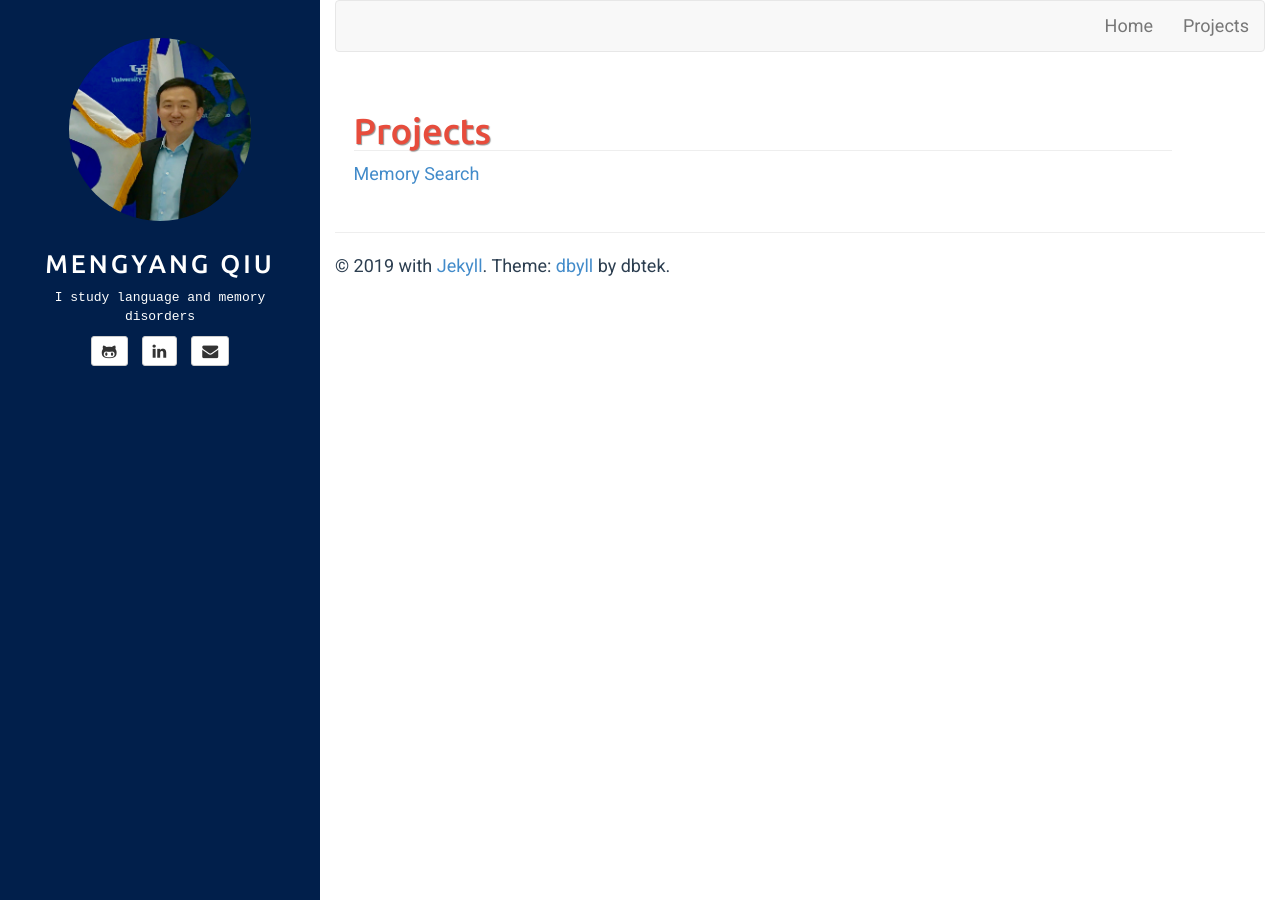
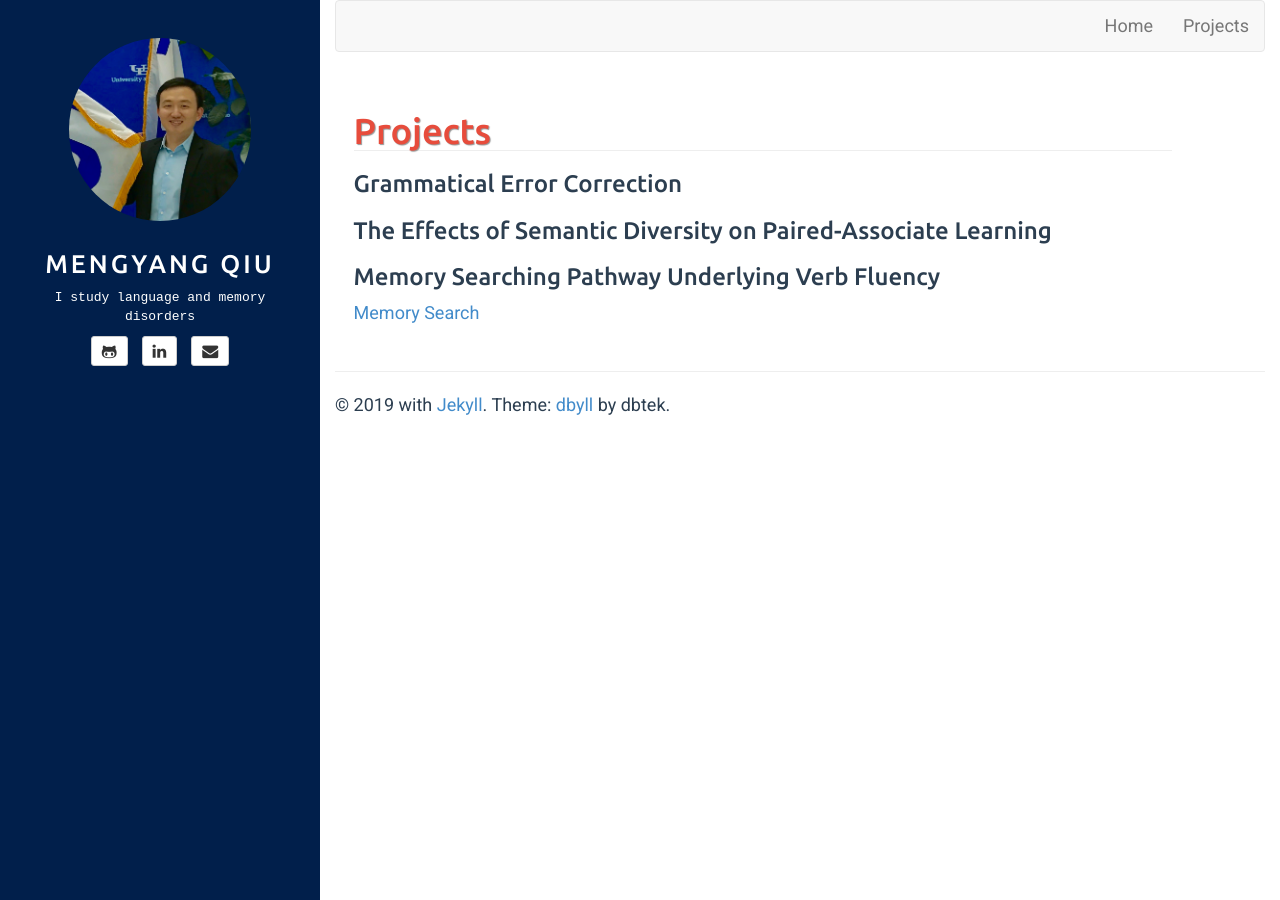
Before and after one commit to mengyangq/mengyangq.github.io, a Jekyll site: the page built from projects.html, in a window 1280 px wide. Built offline with Jekyll 4.4.1, drawn with Linux system fonts in a browser that asks for light colours.

Commit message:
Update projects.md

```diff
--- a/_includes/projects.md
+++ b/_includes/projects.md
@@ -1,3 +1,8 @@
 # Projects
 
+### Grammatical Error Correction
+
+### The Effects of Semantic Diversity on Paired-Associate Learning
+
+### Memory Searching Pathway Underlying Verb Fluency
 [Memory Search](../pub/Qiu_Johns_ASHA_2018.pdf)
```
